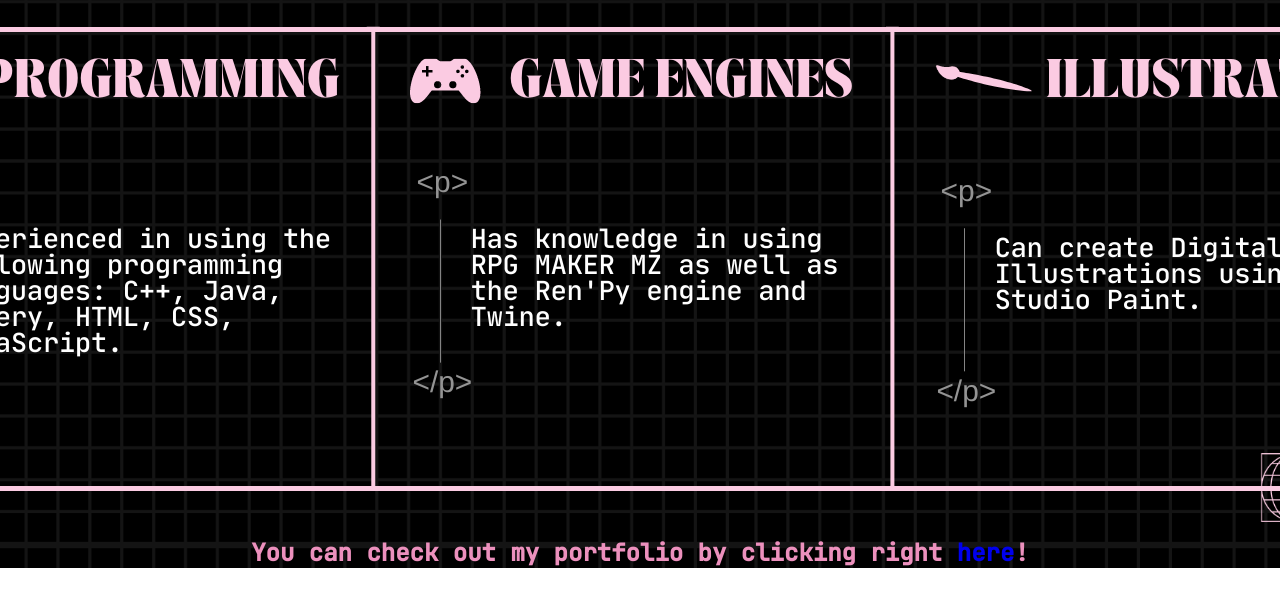
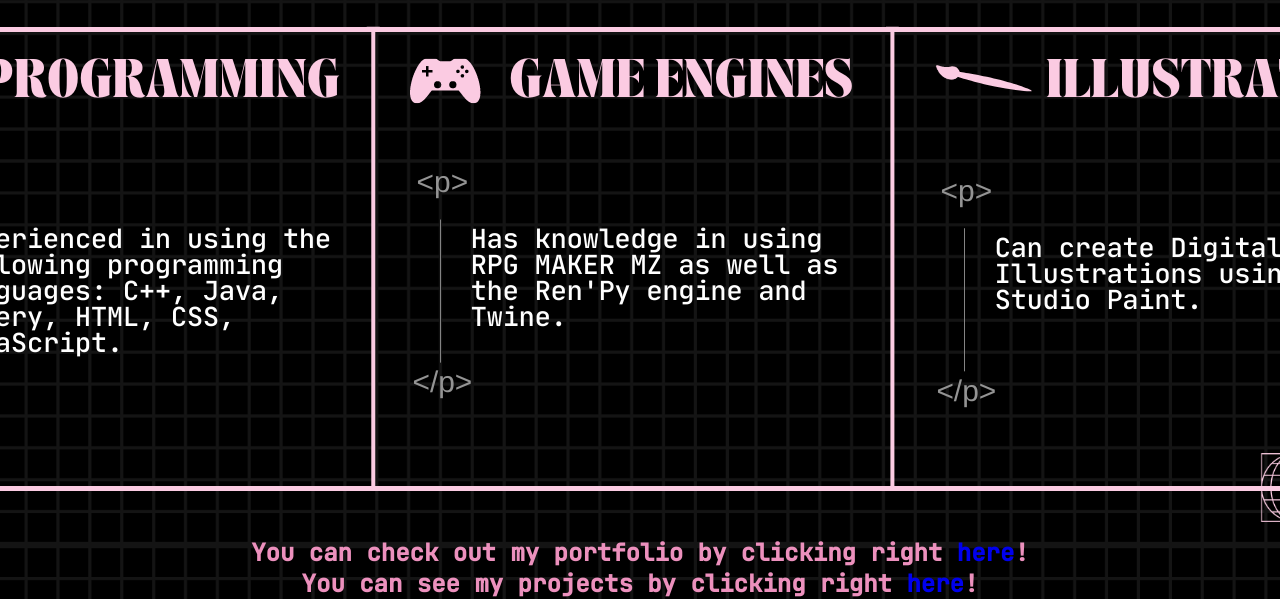
Before and after one commit to fionacortes/fionacortes.github.io, a plain HTML site: page skills.html in a window 1280 px wide. Shown: the part 255-854 px from the top of the page. Before the commit the page ends 823 px from the top, so only its background shows below. Drawn offline with Linux system fonts and the light colour scheme.

Commit message:
Update skills.html

```diff
--- a/skills.html
+++ b/skills.html
@@ -67,6 +67,7 @@
 
 		<img src = "images/SKILLS.png">
 	    <h2> You can check out my portfolio by clicking right <a href="portfolio.html">here</a>! </h2>
+	    <h2> You can see my projects by clicking right <a href="https://fiona-archives.neocities.org">here</a>! </h2>
 
 
 
```
